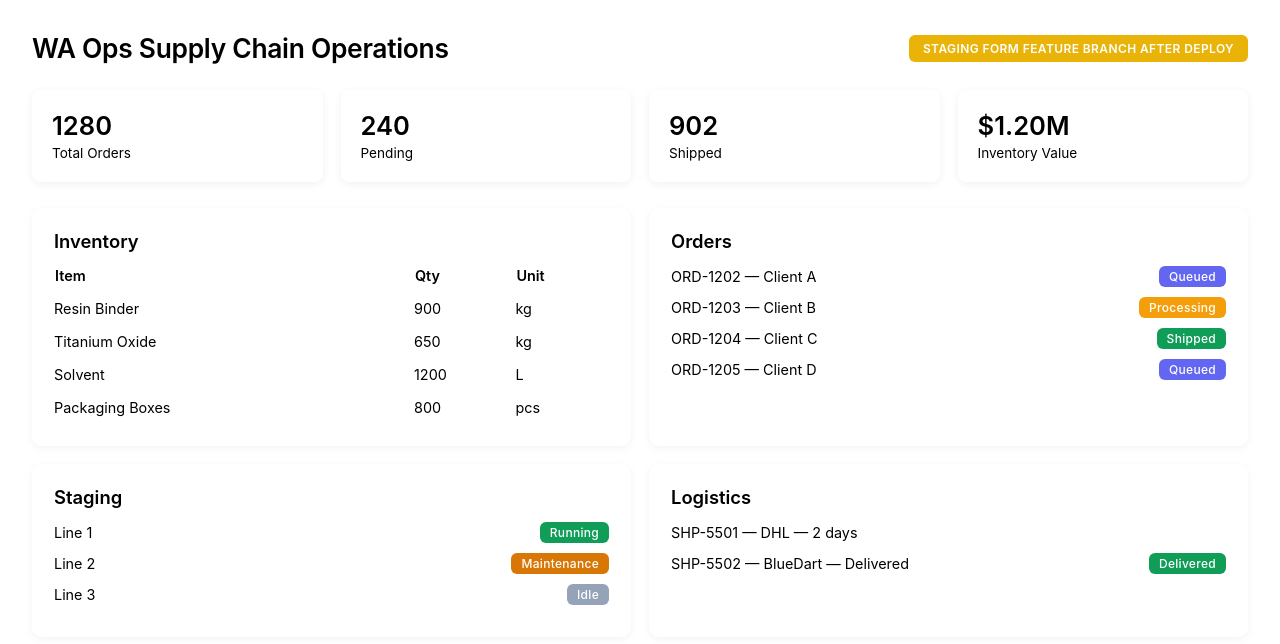
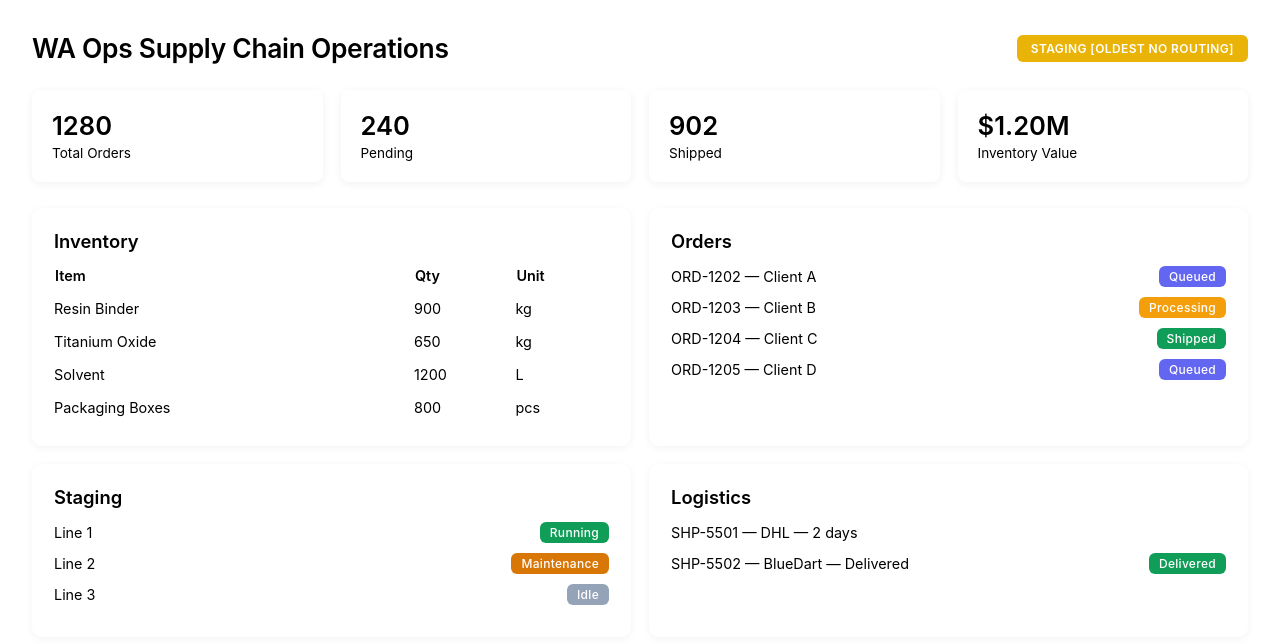
Before and after one commit to Abdul1028/sample-react-app, a React (Create React App) app: page / in a window 1280 px wide. Shown: the top 644 px of the page. Built offline with nearby package versions, Linux system fonts and the light colour scheme; the HTML template or start-up script is replaced by a standard one.

Commit message:
Update App.js

```diff
--- a/src/App.js
+++ b/src/App.js
@@ -2,7 +2,7 @@ import "./App.css";
 import "./index.css";
 
 function App() {
-  const env = "STAGING FORM FEATURE BRANCH after deploy"
+  const env = "STAGING [OLDEST NO ROUTING]"
 
   const kpis = {
     totalOrders: 1280,
```
